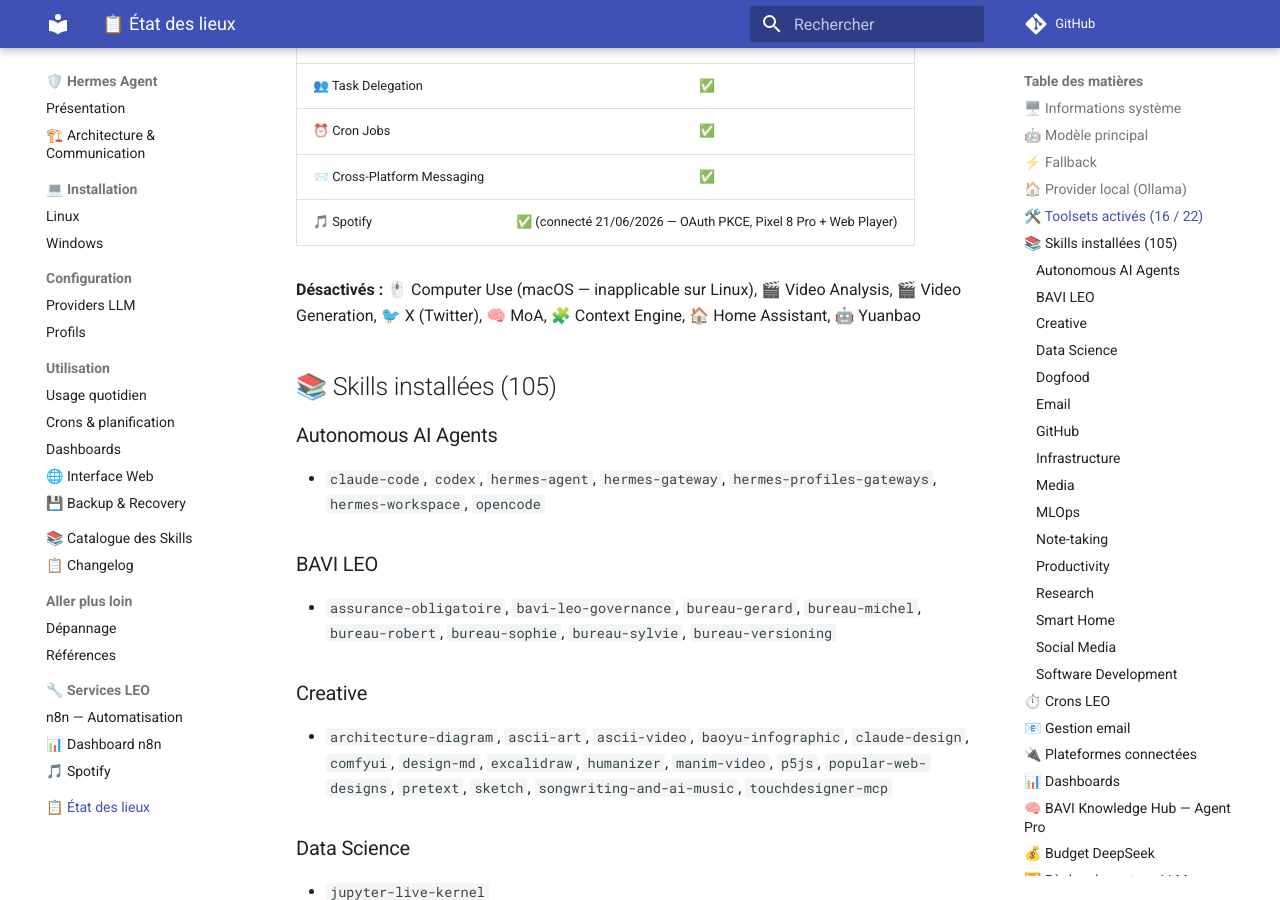
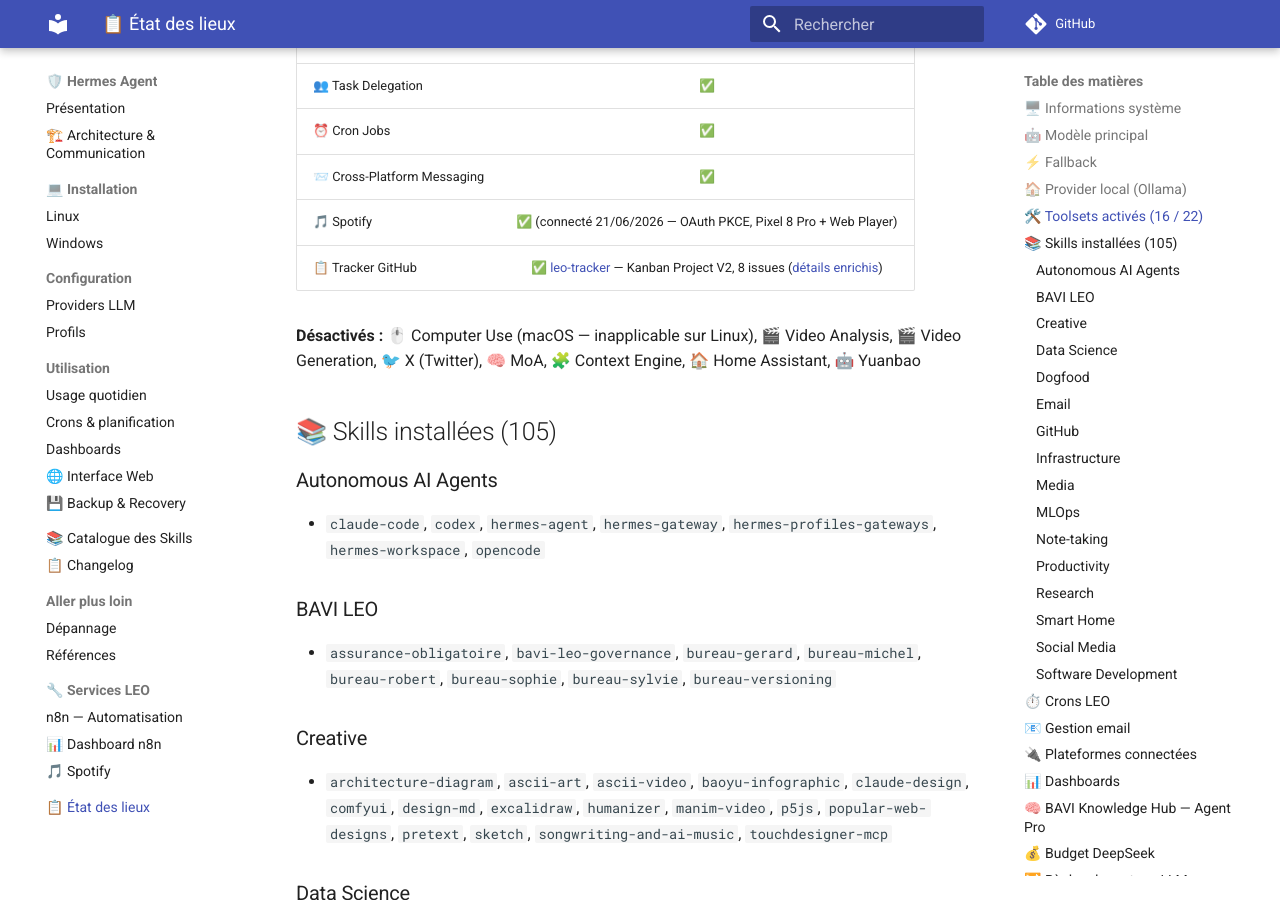
Before and after one commit to christophedanhier-hash/hermes-wiki, an MkDocs documentation site: the page built from docs/hermes/etat-des-lieux.md, in a window 1280 px wide and 900 px high, scrolled down 2705 px. Built offline with MkDocs 1.6.1 and Material for MkDocs 9.7.7, drawn with Linux system fonts in a browser that asks for light colours; comment, search, counter and statistics services are not loaded.

Commit message:
wiki(etat-des-lieux): ajout Tracker GitHub enrichi #4

```diff
--- a/docs/hermes/etat-des-lieux.md
+++ b/docs/hermes/etat-des-lieux.md
@@ -71,7 +71,8 @@
 | 👥 Task Delegation | ✅ |
 | ⏰ Cron Jobs | ✅ |
 | 📨 Cross-Platform Messaging | ✅ |
-| 🎵 Spotify | ✅ (connecté 21/06/2026 — OAuth PKCE, Pixel 8 Pro + Web Player)
+| 🎵 Spotify | ✅ (connecté 21/06/2026 — OAuth PKCE, Pixel 8 Pro + Web Player) |
+| 📋 Tracker GitHub | ✅ [leo-tracker](https://github.com/christophedanhier-hash/leo-tracker/issues/4) — Kanban Project V2, 8 issues ([détails enrichis](https://github.com/christophedanhier-hash/leo-tracker/issues/4)) |
 
 **Désactivés :** 🖱️ Computer Use (macOS — inapplicable sur Linux), 🎬 Video Analysis, 🎬 Video Generation, 🐦 X (Twitter), 🧠 MoA, 🧩 Context Engine, 🏠 Home Assistant, 🤖 Yuanbao
 
```
